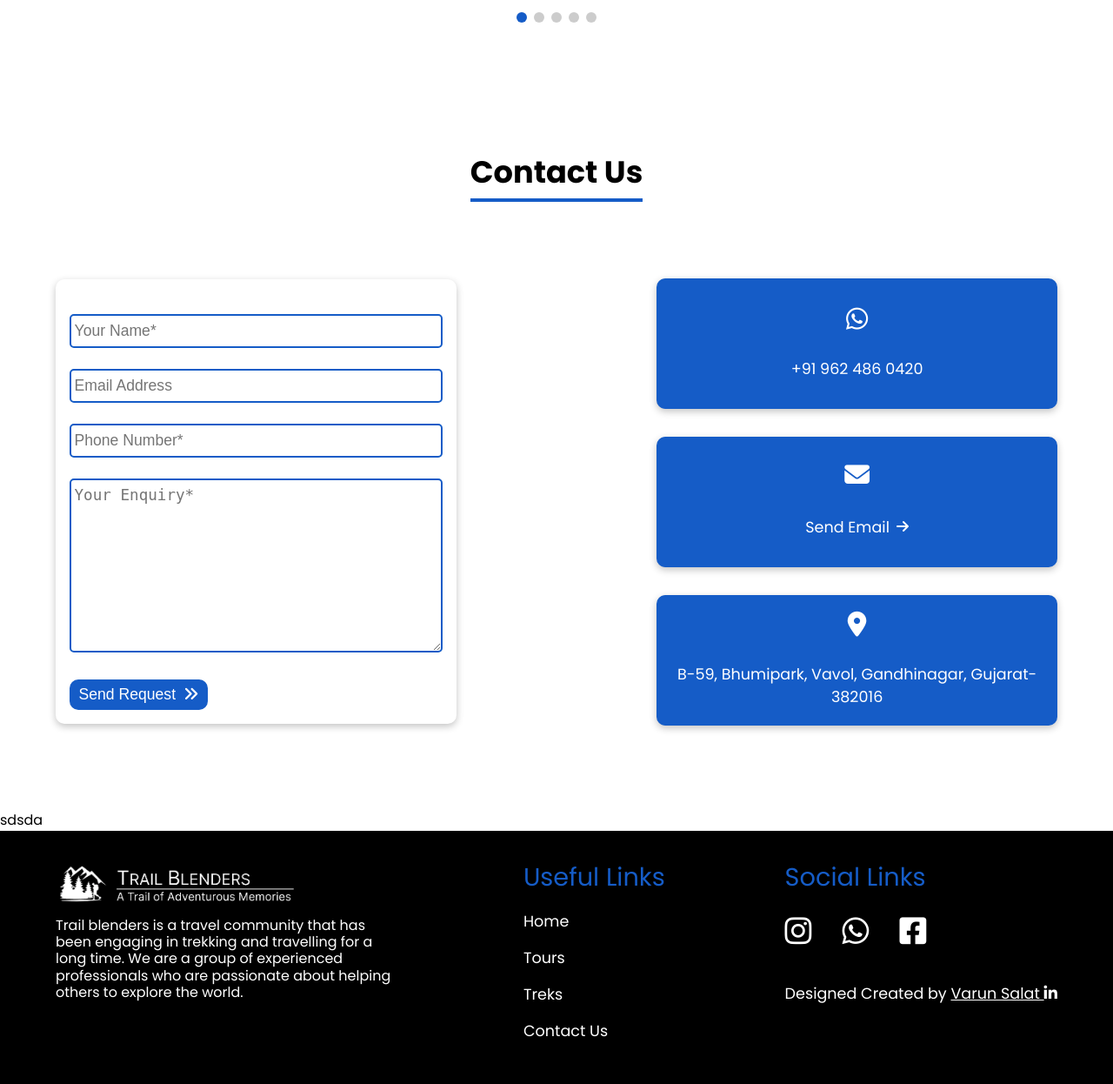
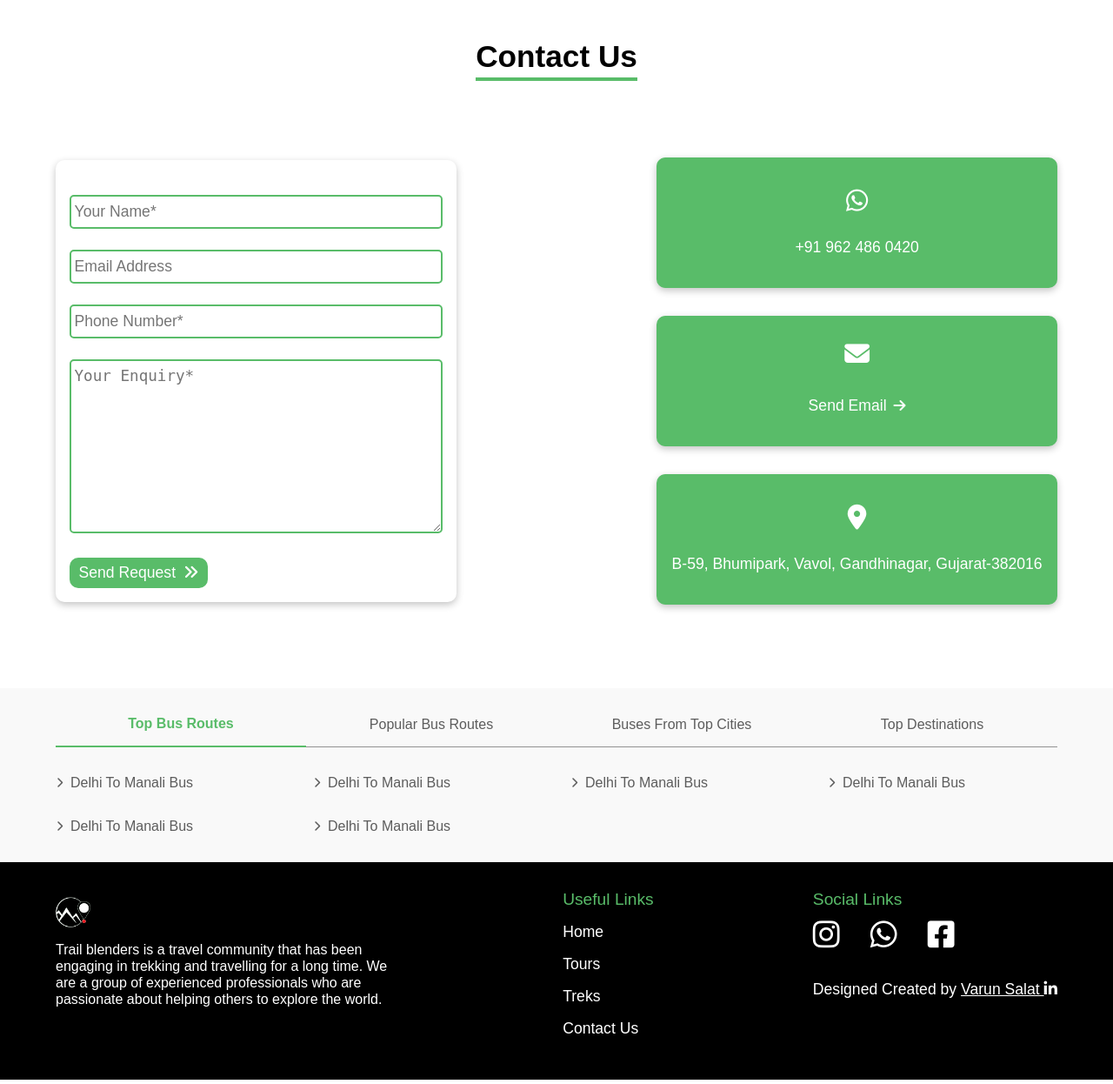
Before and after one commit to varunSalat/tour-booking, a PHP site: page / in a window 1280 px wide. Shown: the part 4640-5886 px from the top of the page at 87% size. Run offline with PHP 8.4, Linux system fonts and the light colour scheme; some web fonts are replaced.

Commit message:
swiperJS

```diff
--- a/contact-us.php
+++ b/contact-us.php
@@ -3,9 +3,6 @@
 require_once("./function/function.php");
 view("header","general");
 view("hero_section","contact-us");
-view("trending_section","general");
-view("why_choose_us","general");
-view("testimonial","general");
 view("contact_form","general");
 view("routes_section","general");
 view("footer","general");
--- a/scripts/main.js
+++ b/scripts/main.js
@@ -77,6 +77,7 @@
   grabCursor: true,
   centeredSlides: true,
   slidesPerView: "auto",
+
   coverflowEffect: {
     rotate: 0,
     stretch: 0,
@@ -86,6 +87,10 @@
   },
   pagination: {
     el: ".swiper-pagination",
+  },
+  autoplay: {
+    delay: 1000, // Delay between transitions in milliseconds
+    disableOnInteraction: false, // Keep autoplay running even after user interaction
   },
 });
 
@@ -182,3 +187,17 @@
     }
   });
 }
+
+// !WhatsApp Fixed button
+// Function to check scroll position
+function checkScroll() {
+  const whatsappBtn = document.getElementById("whatsappBtn");
+  if (window.scrollY >= window.innerHeight) {
+    whatsappBtn.classList.add("show");
+  } else {
+    whatsappBtn.classList.remove("show");
+  }
+}
+
+// Event listener for scroll event
+window.addEventListener("scroll", checkScroll);
--- a/styles/style.css
+++ b/styles/style.css
@@ -4,7 +4,7 @@
 :root {
   /* --primary_color: rgb(192, 125, 0); */
   /* --primary_color: rgb(21, 164, 199); */
-  --primary_color: rgb(21, 92, 199);
+  --primary_color: #59bc69;
   --black_color: #000;
   --secondery_black_color: rgb(92, 92, 92);
   --tertiary_black_color: rgb(146, 146, 146);
@@ -23,7 +23,7 @@
 
 body {
   font-family: Arial, Helvetica, sans-serif;
-  font-family: "Poppins", sans-serif;
+  /* font-family: "Poppins", sans-serif; */
   overflow-x: hidden;
   overflow: hidden;
   max-width: 100vw;
@@ -241,16 +242,12 @@
   -o-transition: var(--three_mili);
 }
 
-#solo_logo {
-  display: none;
-}
-
 .logo_container {
   padding: 0.5em 0;
 }
 
 .logo_container a img {
-  width: 300px;
+  width: 40px;
 }
 
 .main_nav_link_container li {
@@ -985,8 +978,81 @@
   height: 100%;
 }
 
+/* !ROUTES SECTION */
+.routes_section {
+  background-color: #f9f9f9;
+  padding: 2em 5%;
+}
+.routes_navbar {
+  display: grid;
+  grid-template-columns: repeat(4, 1fr);
+}
+.route_nav_btn {
+  background-color: transparent;
+  border: none;
+  border-bottom: 1px solid var(--tertiary_black_color);
+  width: 100%;
+  font-size: var(--label_text);
+  color: var(--secondery_black_color);
+  padding-bottom: 1em;
+}
+.route_nav_btn.active {
+  color: var(--primary_color);
+  font-weight: 600;
+  border-bottom: 2px solid var(--primary_color);
+}
+.routes_main_container {
+  margin-top: 2em;
+  display: grid;
+  grid-template-columns: repeat(4, 1fr);
+  gap: 2em;
+}
+.route {
+  gap: 0.5em;
+  color: var(--secondery_black_color);
+}
+.route i {
+  font-size: 12px;
+}
+
 /* !<!-- !FOOTER --> */
 
+.whats_app_fixed_btn {
+  position: fixed;
+  bottom: 1em;
+  right: 1em;
+  background-color: var(--primary_color);
+  height: 40px;
+  width: 40px;
+  display: grid;
+  place-items: center;
+  border-radius: 10px;
+  -webkit-border-radius: 10px;
+  -moz-border-radius: 10px;
+  -ms-border-radius: 10px;
+  -o-border-radius: 10px;
+  transform: translateX(200%);
+  -webkit-transform: translateX(200%);
+  -moz-transform: translateX(200%);
+  -ms-transform: translateX(200%);
+  -o-transform: translateX(200%);
+  transition: all 0.3s ease;
+  -webkit-transition: all 0.3s ease;
+  -moz-transition: all 0.3s ease;
+  -ms-transition: all 0.3s ease;
+  -o-transition: all 0.3s ease;
+}
+.whats_app_fixed_btn.show {
+  transform: translateX(0);
+  -webkit-transform: translateX(0);
+  -moz-transform: translateX(0);
+  -ms-transform: translateX(0);
+  -o-transform: translateX(0);
+}
+.whats_app_fixed_btn a {
+  font-size: 1.5rem;
+  color: var(--white_color);
+}
 #footer {
   background-color: var(--black_color);
   justify-content: space-between;
@@ -1006,7 +1072,7 @@
 }
 
 .footer_div_header {
-  font-size: var(--secondery_header);
+  font-size: var(--tertiary_header);
   color: var(--primary_color);
   margin-bottom: 0.5em;
   display: block;
--- a/views/contact-us/hero_section.view.php
+++ b/views/contact-us/hero_section.view.php
@@ -1,7 +1,7 @@
 <section id="hero_section">
     <img class="about_hero_img hero_img" src="./img/contact_us/hero-img.jpg" alt="hero_img">
     <div class="hero_dis">
-        <h1 class="main_header">Contact Us</h1>
+        <h1 class="main_header">Get in Touch</h1>
 
         <div class="breadcrumb_container flex">
             <a href="./index.php">Home</a>/
--- a/views/general/footer.view.php
+++ b/views/general/footer.view.php
@@ -2,12 +2,15 @@
     require("./function/config.php");
 ?>
 
+<div class="whats_app_fixed_btn" id="whatsappBtn">
+    <a href="https://wa.me/+919624860420" target="_blank"><i class="fa-brands fa-whatsapp"></i></a>
+</div>
 
 <!-- !FOOTER -->
 <footer id="footer" class="section flex">
     <div class="footer_div">
         <div class="logo_container">
-            <a href="#" class="footer_logo"><img src="./img/text_logo.webp" alt="logo_img"></a>
+            <a href="./index.php" class="footer_logo"><img src="./img/logo.webp" alt="logo_img"></a>
         </div>
         <p class="footer_div_dis">Trail blenders is a travel community that has been engaging in trekking and travelling
             for a long time. We are a group of experienced professionals who are passionate about helping others to
--- a/views/general/header.view.php
+++ b/views/general/header.view.php
@@ -13,10 +13,10 @@
         content="Trail blenders is a travel community that has been engaging in trekking and travelling for a long time. We are a group of experienced professionals who are passionate about helping others to explore the world.">
     <meta name="keywords" content="Trail Blenders, Tours & Travels Company, Trekking, Hiking">
     <!-- !FEVICON ICONS -->
-    <link rel="apple-touch-icon" sizes="180x180" href="/apple-touch-icon.png">
+    <link rel="apple-touch-icon" sizes="180x180" href="./apple-touch-icon.png">
     <link rel="icon" type="image/png" sizes="32x32" href="./favicon-32x32.png">
     <link rel="icon" type="image/png" sizes="16x16" href="./favicon-16x16.png">
-    <link rel="manifest" href="./manifest.json">
+    <link rel="manifest" href="./site.webmanifest">
     <!-- !FONT AWESOME -->
     <link rel="stylesheet" href="https://cdnjs.cloudflare.com/ajax/libs/font-awesome/6.2.1/css/all.min.css">
     <!-- !SWIPER JS -->
@@ -54,8 +54,7 @@
                 <i></i>
             </div>
             <div class="logo_container">
-                <a href="./" id="text_logo"><img src="./img/text_logo.webp" alt="logo_img"></a>
-                <a href="./" id="solo_logo"><img src="./img/logo.webp" alt="logo_img"></a>
+                <a href="./" id="text_logo"><img src="./img/logo.webp" alt="logo_img"></a>
             </div>
             <ul class="main_nav_link_container flex">
                 <li><a href="./">Home</a></li>
--- a/views/general/hero_section.view.php
+++ b/views/general/hero_section.view.php
@@ -8,7 +8,10 @@
     </div>
 </section>
 
+<section>
+
     <div class="swiper mySwiper">
+        <h4 class="trending_offer_text">Trending Offers</h4>
         <div class="swiper-wrapper">
             <div class="swiper-slide">
                 <img src="https://swiperjs.com/demos/images/nature-1.jpg" />
@@ -40,6 +43,7 @@
         </div>
         <div class="swiper-pagination"></div>
     </div>
+</section>
 
 <!-- !PACKEGE SECTION -->
 <section id="packges_section">
--- a/views/general/routes_section.view.php
+++ b/views/general/routes_section.view.php
@@ -1 +1,20 @@
-sdsda
+<?php require_once("./function/function.php");
+    require("./function/config.php");
+?>
+
+<section class="routes_section">
+    <div class="routes_navbar flex">
+        <button class="route_nav_btn active" data-route_btn="Top Bus Routes">Top Bus Routes</button>
+        <button class="route_nav_btn" data-route_btn="Popular Bus Route">Popular Bus Routes</button>
+        <button class="route_nav_btn" data-route_btn="Buses From Top Cities">Buses From Top Cities</button>
+        <button class="route_nav_btn" data-route_btn="Top Destinations">Top Destinations</button>
+    </div>
+    <div class="routes_main_container">
+        <p class="route flex"> <i class="fa-solid fa-chevron-right"></i> Delhi To Manali Bus</p>
+        <p class="route flex"> <i class="fa-solid fa-chevron-right"></i> Delhi To Manali Bus</p>
+        <p class="route flex"> <i class="fa-solid fa-chevron-right"></i> Delhi To Manali Bus</p>
+        <p class="route flex"> <i class="fa-solid fa-chevron-right"></i> Delhi To Manali Bus</p>
+        <p class="route flex"> <i class="fa-solid fa-chevron-right"></i> Delhi To Manali Bus</p>
+        <p class="route flex"> <i class="fa-solid fa-chevron-right"></i> Delhi To Manali Bus</p>
+    </div>
+</section>
--- a/views/general/trending_section.view.php
+++ b/views/general/trending_section.view.php
@@ -12,7 +12,8 @@
             <div class="trending_img">
                 <img src="<?=$trip->imgs[0]?>" alt="<?=$trip->Name?>">
             </div>
-            <div class="flex" style="justify-content: space-between; flex-direction:column; align-items: flex-start;">
+            <div class="flex"
+                style="justify-content: space-between; flex-direction:column; align-items: flex-start; height:130px;">
                 <div class="trending_card_name">
                     <h4><?=$trip->Name?></h4>
                 </div>
```
Also changed, not shown: other parts of styles/style.css (+21 -33 lines), README.md, android-chrome-192x192.png, android-chrome-512x512.png, apple-touch-icon.png, favicon-16x16.png, favicon-32x32.png, favicon.ico (added), img/logo.webp, img/text_logo.webp (deleted), manifest.json (deleted), site.webmanifest (added). Lines whose indentation alone changed are shown as unchanged.
